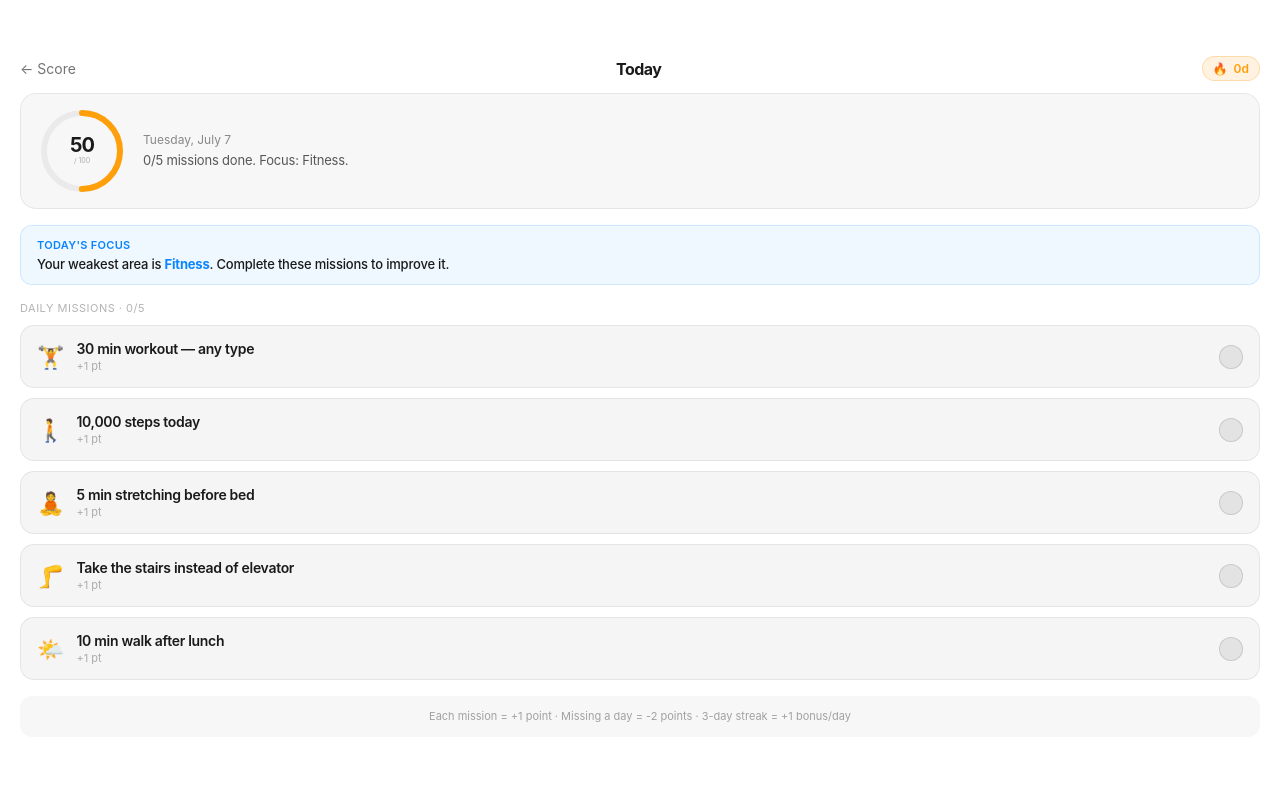
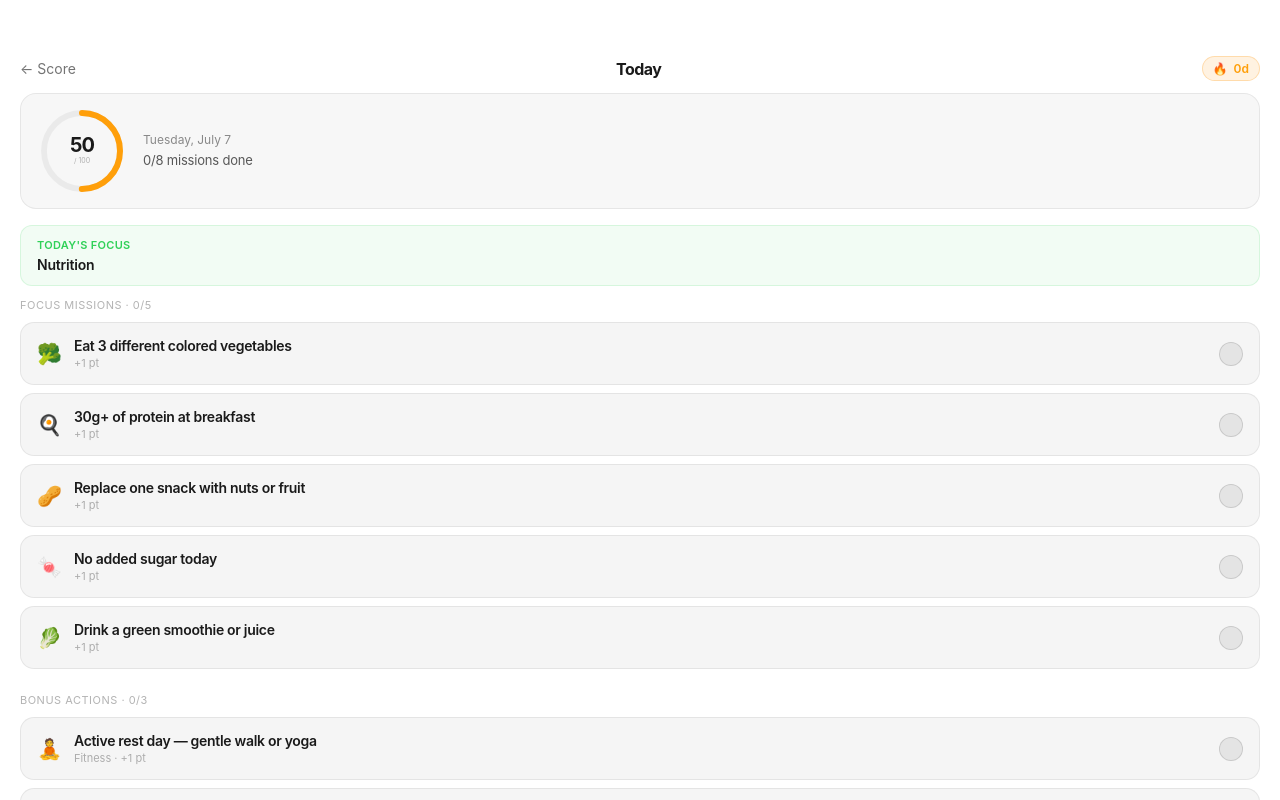
Before and after one commit to keyzersoze870/glowup-mvp, a Next.js app: page /today in a window 1280 px wide. Built offline with nearby package versions, Linux system fonts and the light colour scheme; sample sign-in values are in the browser's storage; a web font is replaced by a local one.

Commit message:
rotating daily focus + bonus actions

```diff
--- a/src/app/today/page.tsx
+++ b/src/app/today/page.tsx
@@ -5,64 +5,155 @@ import { useRouter } from 'next/navigation'
 const sf = `-apple-system, BlinkMacSystemFont, 'SF Pro Display', 'Helvetica Neue', sans-serif`
 const BLUE = '#0A84FF'
 
-// ─── MISSION TEMPLATES BY WEAK CATEGORY ───
-const MISSION_BANK: Record<string, Array<{id: string, text: string, icon: string, cat: string}>> = {
+// ─── ALL MISSIONS BY CATEGORY ───
+const FOCUS_MISSIONS: Record<string, Array<Array<{id: string, text: string, icon: string}>>> = {
   fitness: [
-    { id:'f1', text:'30 min workout — any type', icon:'🏋️', cat:'fitness' },
-    { id:'f2', text:'10,000 steps today', icon:'🚶', cat:'fitness' },
-    { id:'f3', text:'5 min stretching before bed', icon:'🧘', cat:'fitness' },
-    { id:'f4', text:'Take the stairs instead of elevator', icon:'🦵', cat:'fitness' },
-    { id:'f5', text:'10 min walk after lunch', icon:'🌤️', cat:'fitness' },
+    [
+      { id:'f1a', text:'30 min workout — any type', icon:'🏋️' },
+      { id:'f1b', text:'10,000 steps today', icon:'🚶' },
+      { id:'f1c', text:'5 min stretching morning + evening', icon:'🧘' },
+      { id:'f1d', text:'Take the stairs all day', icon:'🦵' },
+      { id:'f1e', text:'15 min walk after dinner', icon:'🌤️' },
+    ],
+    [
+      { id:'f2a', text:'20 min HIIT or cardio session', icon:'🏃' },
+      { id:'f2b', text:'50 squats throughout the day', icon:'🦵' },
+      { id:'f2c', text:'10 min yoga flow', icon:'🧘' },
+      { id:'f2d', text:'Walk or bike instead of driving', icon:'🚴' },
+      { id:'f2e', text:'30 sec plank x 5 sets', icon:'💪' },
+    ],
   ],
   sleep: [
-    { id:'s1', text:'In bed by 10:30pm tonight', icon:'🛏️', cat:'sleep' },
-    { id:'s2', text:'No screen 30 min before bed', icon:'📵', cat:'sleep' },
-    { id:'s3', text:'No caffeine after 2pm', icon:'☕', cat:'sleep' },
-    { id:'s4', text:'7+ hours of sleep tonight', icon:'🌙', cat:'sleep' },
-    { id:'s5', text:'5 min breathing exercise before bed', icon:'🫁', cat:'sleep' },
+    [
+      { id:'s1a', text:'In bed by 10:30pm tonight', icon:'🛏️' },
+      { id:'s1b', text:'No screen 30 min before bed', icon:'📵' },
+      { id:'s1c', text:'No caffeine after 2pm', icon:'☕' },
+      { id:'s1d', text:'7+ hours of sleep tonight', icon:'🌙' },
+      { id:'s1e', text:'5 min breathing exercise before bed', icon:'🫁' },
+    ],
+    [
+      { id:'s2a', text:'Wake up at the same time as yesterday', icon:'⏰' },
+      { id:'s2b', text:'Dim all lights 1 hour before bed', icon:'💡' },
+      { id:'s2c', text:'No heavy meal after 8pm', icon:'🍽️' },
+      { id:'s2d', text:'Read 10 pages instead of scrolling', icon:'📖' },
+      { id:'s2e', text:'Bedroom temperature below 70°F', icon:'❄️' },
+    ],
   ],
   nutrition: [
-    { id:'n1', text:'Eat a balanced meal with protein + veggies', icon:'🥗', cat:'nutrition' },
-    { id:'n2', text:'No processed food today', icon:'🚫', cat:'nutrition' },
-    { id:'n3', text:'Eat a fruit or vegetable snack', icon:'🍎', cat:'nutrition' },
-    { id:'n4', text:'Cook one meal from scratch', icon:'👩‍🍳', cat:'nutrition' },
-    { id:'n5', text:'No sugary drinks today', icon:'🥤', cat:'nutrition' },
+    [
+      { id:'n1a', text:'Eat a balanced meal with protein + veggies', icon:'🥗' },
+      { id:'n1b', text:'No processed food today', icon:'🚫' },
+      { id:'n1c', text:'Eat a fruit or vegetable snack', icon:'🍎' },
+      { id:'n1d', text:'Cook one meal from scratch', icon:'👩‍🍳' },
+      { id:'n1e', text:'No sugary drinks today', icon:'🥤' },
+    ],
+    [
+      { id:'n2a', text:'Eat 3 different colored vegetables', icon:'🥦' },
+      { id:'n2b', text:'30g+ of protein at breakfast', icon:'🍳' },
+      { id:'n2c', text:'Replace one snack with nuts or fruit', icon:'🥜' },
+      { id:'n2d', text:'No added sugar today', icon:'🍬' },
+      { id:'n2e', text:'Drink a green smoothie or juice', icon:'🥬' },
+    ],
   ],
   water: [
-    { id:'w1', text:'Drink 8 cups of water today', icon:'💧', cat:'water' },
-    { id:'w2', text:'Start the morning with a full glass', icon:'🌅', cat:'water' },
-    { id:'w3', text:'Carry a water bottle all day', icon:'🫗', cat:'water' },
-    { id:'w4', text:'Drink a glass before each meal', icon:'🥛', cat:'water' },
-    { id:'w5', text:'Replace one soda or coffee with water', icon:'♻️', cat:'water' },
+    [
+      { id:'w1a', text:'Drink 8 cups of water today', icon:'💧' },
+      { id:'w1b', text:'Start the morning with a full glass', icon:'🌅' },
+      { id:'w1c', text:'Carry a water bottle all day', icon:'🫗' },
+      { id:'w1d', text:'Drink a glass before each meal', icon:'🥛' },
+      { id:'w1e', text:'Replace one soda or coffee with water', icon:'♻️' },
+    ],
+    [
+      { id:'w2a', text:'Finish 1 liter before noon', icon:'⏳' },
+      { id:'w2b', text:'Set a water reminder every 2 hours', icon:'⏰' },
+      { id:'w2c', text:'Drink herbal tea instead of coffee', icon:'🍵' },
+      { id:'w2d', text:'Add lemon or cucumber to your water', icon:'🍋' },
+      { id:'w2e', text:'No alcohol today — hydrate only', icon:'🚫' },
+    ],
   ],
   stress: [
-    { id:'st1', text:'5 min meditation or deep breathing', icon:'🧘', cat:'stress' },
-    { id:'st2', text:'Write 3 things you are grateful for', icon:'📝', cat:'stress' },
-    { id:'st3', text:'Take a 10 min break with no phone', icon:'📵', cat:'stress' },
-    { id:'st4', text:'Go outside for fresh air for 15 min', icon:'🌿', cat:'stress' },
-    { id:'st5', text:'Listen to calming music for 10 min', icon:'🎵', cat:'stress' },
+    [
+      { id:'st1a', text:'5 min meditation or deep breathing', icon:'🧘' },
+      { id:'st1b', text:'Write 3 things you are grateful for', icon:'📝' },
+      { id:'st1c', text:'10 min break with no phone', icon:'📵' },
+      { id:'st1d', text:'Go outside for fresh air for 15 min', icon:'🌿' },
+      { id:'st1e', text:'Listen to calming music for 10 min', icon:'🎵' },
+    ],
+    [
+      { id:'st2a', text:'Journal for 5 minutes about your day', icon:'📓' },
+      { id:'st2b', text:'Say no to one thing that drains you', icon:'🙅' },
+      { id:'st2c', text:'Take 3 deep breaths before each meal', icon:'🫁' },
+      { id:'st2d', text:'Stretch for 5 min during a break', icon:'🤸' },
+      { id:'st2e', text:'Put your phone on Do Not Disturb for 1h', icon:'🔇' },
+    ],
   ],
   skincare: [
-    { id:'sk1', text:'Morning skincare routine (cleanse + moisturize)', icon:'🧴', cat:'skincare' },
-    { id:'sk2', text:'Apply SPF before going outside', icon:'☀️', cat:'skincare' },
-    { id:'sk3', text:'Evening skincare routine (cleanse + treat)', icon:'✨', cat:'skincare' },
-    { id:'sk4', text:'Don\'t touch your face today', icon:'🙅', cat:'skincare' },
-    { id:'sk5', text:'Change your pillowcase', icon:'🛏️', cat:'skincare' },
-  ],
-  bmi: [
-    { id:'b1', text:'30 min of cardio (walk, run, bike)', icon:'🏃', cat:'bmi' },
-    { id:'b2', text:'Eat a high-protein meal', icon:'🍗', cat:'bmi' },
-    { id:'b3', text:'No snacking after 8pm', icon:'🕗', cat:'bmi' },
-    { id:'b4', text:'Track your meals today', icon:'📋', cat:'bmi' },
-    { id:'b5', text:'Drink water instead of snacking', icon:'💧', cat:'bmi' },
+    [
+      { id:'sk1a', text:'Morning routine: cleanse + moisturize', icon:'🧴' },
+      { id:'sk1b', text:'Apply SPF before going outside', icon:'☀️' },
+      { id:'sk1c', text:'Evening routine: cleanse + treat', icon:'✨' },
+      { id:'sk1d', text:'Don\'t touch your face today', icon:'🙅' },
+      { id:'sk1e', text:'Change your pillowcase', icon:'🛏️' },
+    ],
+    [
+      { id:'sk2a', text:'Double cleanse tonight (oil + foam)', icon:'🫧' },
+      { id:'sk2b', text:'Apply a hydrating face mask', icon:'🎭' },
+      { id:'sk2c', text:'Moisturize within 60 sec after shower', icon:'⏱️' },
+      { id:'sk2d', text:'Clean your makeup brushes', icon:'🖌️' },
+      { id:'sk2e', text:'Drink extra water for skin hydration', icon:'💧' },
+    ],
   ],
 }
 
-// ─── SCORE PERSISTENCE ───
+// ─── BONUS ACTIONS (3 general ones that rotate) ───
+const BONUS_SETS = [
+  [
+    { id:'b1a', text:'30 min of movement — walk, run, or dance', icon:'🏃', cat:'Fitness' },
+    { id:'b1b', text:'Drink 8 cups of water', icon:'💧', cat:'Hydration' },
+    { id:'b1c', text:'Morning + evening skincare routine', icon:'✨', cat:'Skincare' },
+  ],
+  [
+    { id:'b2a', text:'10 min stretching or yoga', icon:'🧘', cat:'Fitness' },
+    { id:'b2b', text:'Eat at least 2 servings of vegetables', icon:'🥦', cat:'Nutrition' },
+    { id:'b2c', text:'Apply SPF before going outside', icon:'☀️', cat:'Skincare' },
+  ],
+  [
+    { id:'b3a', text:'Take 10,000 steps today', icon:'🚶', cat:'Fitness' },
+    { id:'b3b', text:'No sugary drinks — water only', icon:'🥤', cat:'Hydration' },
+    { id:'b3c', text:'5 min gratitude journaling', icon:'📝', cat:'Mindset' },
+  ],
+  [
+    { id:'b4a', text:'20 min workout of your choice', icon:'💪', cat:'Fitness' },
+    { id:'b4b', text:'Start the day with a full glass of water', icon:'🌅', cat:'Hydration' },
+    { id:'b4c', text:'Don\'t touch your face today', icon:'🙅', cat:'Skincare' },
+  ],
+  [
+    { id:'b5a', text:'Walk or bike instead of driving', icon:'🚴', cat:'Fitness' },
+    { id:'b5b', text:'Cook a healthy meal from scratch', icon:'👩‍🍳', cat:'Nutrition' },
+    { id:'b5c', text:'10 min phone-free break outside', icon:'🌿', cat:'Wellness' },
+  ],
+  [
+    { id:'b6a', text:'50 bodyweight squats throughout the day', icon:'🦵', cat:'Fitness' },
+    { id:'b6b', text:'Finish 1 liter of water before noon', icon:'⏳', cat:'Hydration' },
+    { id:'b6c', text:'Read 10 pages of a book before bed', icon:'📖', cat:'Mindset' },
+  ],
+  [
+    { id:'b7a', text:'Active rest day — gentle walk or yoga', icon:'🧘', cat:'Fitness' },
+    { id:'b7b', text:'Eat 3 different colored vegetables', icon:'🥗', cat:'Nutrition' },
+    { id:'b7c', text:'Apply a face mask or deep treatment', icon:'🎭', cat:'Skincare' },
+  ],
+]
+
+// ─── HELPERS ───
+function getDayOfYear(): number {
+  const now = new Date()
+  const start = new Date(now.getFullYear(), 0, 0)
+  return Math.floor((now.getTime() - start.getTime()) / (1000 * 60 * 60 * 24))
+}
+
 function getStoredScore(): { score: number, lastDate: string } {
   const raw = localStorage.getItem('glowup_live_score')
   if (raw) return JSON.parse(raw)
-  // First time: use onboarding score
   const onboardingScore = localStorage.getItem('glowup_score')
   if (onboardingScore) {
     const parsed = JSON.parse(onboardingScore)
@@ -81,11 +172,10 @@ function saveScore(score: number) {
 function applyDayPenalty(stored: { score: number, lastDate: string }): number {
   const today = new Date().toDateString()
   if (stored.lastDate === today) return stored.score
-  // Days missed = penalty
   const last = new Date(stored.lastDate)
   const now = new Date()
   const diffDays = Math.floor((now.getTime() - last.getTime()) / (1000 * 60 * 60 * 24))
-  const penalty = Math.min(diffDays * 2, 15) // Max -15 for missing days
+  const penalty = Math.min(diffDays * 2, 15)
   const newScore = Math.max(0, stored.score - penalty)
   saveScore(newScore)
   return newScore
@@ -94,8 +184,9 @@ function applyDayPenalty(stored: { score: number, lastDate: string }): number {
 export default function TodayPage() {
   const router = useRouter()
   const [profile, setProfile] = useState<any>(null)
-  const [weakest, setWeakest] = useState('fitness')
-  const [missions, setMissions] = useState<typeof MISSION_BANK['fitness']>([])
+  const [focusCat, setFocusCat] = useState('')
+  const [focusMissions, setFocusMissions] = useState<Array<{id:string, text:string, icon:string}>>([])
+  const [bonusMissions, setBonusMissions] = useState<Array<{id:string, text:string, icon:string, cat:string}>>([])
   const [checked, setChecked] = useState<Record<string, boolean>>({})
   const [liveScore, setLiveScore] = useState(50)
   const [streak, setStreak] = useState(0)
@@ -104,36 +195,24 @@ export default function TodayPage() {
   useEffect(() => {
     const p = localStorage.getItem('glowup_profile')
     if (!p) { router.push('/onboarding'); return }
-    const parsed = JSON.parse(p)
-    setProfile(parsed)
+    setProfile(JSON.parse(p))
 
-    // Calculate weakest from profile
-    const calculateWeakest = () => {
-      const scores: Record<string, number> = {
-        fitness: parsed.sport === '5+' ? 20 : parsed.sport === '3-4' ? 15 : parsed.sport === '1-2' ? 8 : 0,
-        sleep: parsed.sleep === '7-8' ? 18 : parsed.sleep === '8+' ? 14 : parsed.sleep === '5-6' ? 6 : 0,
-        nutrition: parsed.nutrition === 'excellent' ? 18 : parsed.nutrition === 'good' ? 14 : parsed.nutrition === 'average' ? 7 : 0,
-        water: parsed.eau === '2+' ? 12 : parsed.eau === '1.5-2' ? 9 : parsed.eau === '1-1.5' ? 4 : 0,
-        stress: parsed.stress === 'low' ? 14 : parsed.stress === 'moderate' ? 10 : parsed.stress === 'high' ? 4 : 0,
-        skincare: parsed.skincare === 'complete' ? 10 : parsed.skincare === 'basic' ? 5 : 0,
-      }
-      const maxes: Record<string, number> = { fitness:20, sleep:18, nutrition:18, water:12, stress:14, skincare:10 }
-      let w = 'fitness', wr = 1
-      for (const [k, v] of Object.entries(scores)) {
-        const r = v / maxes[k]
-        if (r < wr) { wr = r; w = k }
-      }
-      return w
-    }
+    // Rotate focus category daily
+    const cats = ['fitness', 'sleep', 'nutrition', 'water', 'stress', 'skincare']
+    const dayIdx = getDayOfYear()
+    const todayCat = cats[dayIdx % cats.length]
+    setFocusCat(todayCat)
 
-    const weak = calculateWeakest()
-    setWeakest(weak)
+    // Pick mission set (alternates between set 0 and 1)
+    const setIdx = Math.floor(dayIdx / cats.length) % 2
+    const missions = FOCUS_MISSIONS[todayCat]?.[setIdx] || FOCUS_MISSIONS[todayCat]?.[0] || []
+    setFocusMissions(missions)
 
-    // Load missions for weakest category
-    const todayMissions = MISSION_BANK[weak] || MISSION_BANK.fitness
-    setMissions(todayMissions)
+    // Pick bonus set
+    const bonusIdx = dayIdx % BONUS_SETS.length
+    setBonusMissions(BONUS_SETS[bonusIdx])
 
-    // Load score with day penalty
+    // Load score
     const stored = getStoredScore()
     const currentScore = applyDayPenalty(stored)
     setLiveScore(currentScore)
@@ -142,13 +221,12 @@ export default function TodayPage() {
     const st = localStorage.getItem('glowup_streak')
     setStreak(st ? Number(st) : 0)
 
-    // Restore today's checked missions
+    // Restore today's checked
     const savedChecked = localStorage.getItem('glowup_checked_today')
     const savedDate = localStorage.getItem('glowup_checked_date')
     if (savedChecked && savedDate === new Date().toDateString()) {
       setChecked(JSON.parse(savedChecked))
     } else {
-      // New day, reset checks
       localStorage.removeItem('glowup_checked_today')
     }
   }, [])
@@ -165,17 +243,30 @@ export default function TodayPage() {
     setScoreVariation(v => v + delta)
     saveScore(newScore)
 
-    // Check if all done
+    // Check if all done (focus + bonus)
+    const totalMissions = focusMissions.length + bonusMissions.length
     const doneCount = Object.values(newChecked).filter(Boolean).length
-    if (doneCount === missions.length) {
+    if (doneCount === totalMissions) {
       const newStreak = streak + 1
       setStreak(newStreak)
       localStorage.setItem('glowup_streak', String(newStreak))
     }
   }
 
-  const doneCount = Object.values(checked).filter(Boolean).length
-  const allDone = doneCount === missions.length && missions.length > 0
+  const focusDone = focusMissions.filter(m => checked[m.id]).length
+  const bonusDone = bonusMissions.filter(m => checked[m.id]).length
+  const totalDone = focusDone + bonusDone
+  const totalMissions = focusMissions.length + bonusMissions.length
+  const allDone = totalDone === totalMissions && totalMissions > 0
+
+  const catLabels: Record<string, string> = {
+    fitness:'Fitness', sleep:'Sleep', nutrition:'Nutrition',
+    water:'Hydration', stress:'Stress Management', skincare:'Skincare'
+  }
+  const catColors: Record<string, string> = {
+    fitness:'#FF9F0A', sleep:'#BF5AF2', nutrition:'#30D158',
+    water:BLUE, stress:'#FF453A', skincare:'#64D2FF'
+  }
 
   if (!profile) return (
     <div style={{ height:'100svh', background:'#FFFFFF', display:'flex', alignItems:'center', justifyContent:'center' }}>
@@ -186,10 +277,7 @@ export default function TodayPage() {
 
   const scoreColor = liveScore >= 70 ? '#30D158' : liveScore >= 45 ? '#FF9F0A' : '#FF453A'
   const circumference = 2 * Math.PI * 38
-  const weakLabels: Record<string, string> = {
-    fitness: 'Fitness', sleep: 'Sleep', nutrition: 'Nutrition',
-    water: 'Hydration', stress: 'Stress', skincare: 'Skincare', bmi: 'BMI'
-  }
+  const focusColor = catColors[focusCat] || BLUE
 
   return (
     <main style={{ height:'100svh', background:'#FFFFFF', fontFamily:sf, overflow:'hidden', display:'flex', flexDirection:'column' }}>
@@ -234,28 +322,25 @@ export default function TodayPage() {
               </div>
             )}
             <p style={{ fontSize:13, color:'rgba(0,0,0,0.65)', lineHeight:1.4, letterSpacing:-0.2 }}>
-              {allDone
-                ? 'All missions complete 🎉 Great job today!'
-                : `${doneCount}/${missions.length} missions done. Focus: ${weakLabels[weakest]}.`}
+              {allDone ? 'All missions complete 🎉' : `${totalDone}/${totalMissions} missions done`}
             </p>
           </div>
         </div>
 
-        {/* FOCUS AREA */}
-        <div style={{ padding:'12px 16px', background:'rgba(10,132,255,0.06)', border:'0.5px solid rgba(10,132,255,0.15)', borderRadius:12, marginBottom:16 }}>
-          <p style={{ fontSize:11, color:BLUE, fontWeight:600, letterSpacing:0.3, textTransform:'uppercase', marginBottom:4 }}>Today's focus</p>
-          <p style={{ fontSize:13, color:'#1A1A1A', fontWeight:500, letterSpacing:-0.2 }}>
-            Your weakest area is <span style={{ color:BLUE, fontWeight:700 }}>{weakLabels[weakest]}</span>. Complete these missions to improve it.
+        {/* TODAY'S FOCUS */}
+        <div style={{ padding:'12px 16px', background:`${focusColor}10`, border:`0.5px solid ${focusColor}25`, borderRadius:12, marginBottom:12 }}>
+          <p style={{ fontSize:11, color:focusColor, fontWeight:600, letterSpacing:0.3, textTransform:'uppercase', marginBottom:4 }}>Today's focus</p>
+          <p style={{ fontSize:14, color:'#1A1A1A', fontWeight:600, letterSpacing:-0.2 }}>
+            {catLabels[focusCat]}
           </p>
         </div>
 
-        {/* MISSIONS */}
         <p style={{ fontSize:11, color:'rgba(0,0,0,0.3)', letterSpacing:0.5, textTransform:'uppercase', marginBottom:10 }}>
-          Daily missions · {doneCount}/{missions.length}
+          Focus missions · {focusDone}/{focusMissions.length}
         </p>
 
-        <div style={{ display:'flex', flexDirection:'column', gap:10 }}>
-          {missions.map(m => {
+        <div style={{ display:'flex', flexDirection:'column', gap:8, marginBottom:24 }}>
+          {focusMissions.map(m => {
             const done = checked[m.id]
             return (
               <button key={m.id} onClick={() => toggleMission(m.id)}
@@ -265,7 +350,7 @@ export default function TodayPage() {
                   borderRadius:14, padding:'14px 16px', display:'flex', alignItems:'center', gap:12,
                   cursor:'pointer', fontFamily:sf, transition:'all 0.15s', textAlign:'left',
                 }}>
-                <span style={{ fontSize:22, flexShrink:0 }}>{m.icon}</span>
+                <span style={{ fontSize:20, flexShrink:0 }}>{m.icon}</span>
                 <div style={{ flex:1 }}>
                   <p style={{ fontSize:14, fontWeight:600, color: done ? 'rgba(0,0,0,0.35)' : '#1A1A1A', letterSpacing:-0.3, textDecoration: done ? 'line-through' : 'none' }}>{m.text}</p>
                   <p style={{ fontSize:11, color:'rgba(0,0,0,0.3)', marginTop:2 }}>+1 pt</p>
@@ -275,7 +360,6 @@ export default function TodayPage() {
                   background: done ? '#30D158' : 'rgba(0,0,0,0.07)',
                   border:`0.5px solid ${done ? '#30D158' : 'rgba(0,0,0,0.12)'}`,
                   display:'flex', alignItems:'center', justifyContent:'center', flexShrink:0,
-                  transition:'all 0.15s',
                 }}>
                   {done && <span style={{ fontSize:13, color:'#fff', fontWeight:700 }}>✓</span>}
                 </div>
@@ -284,12 +368,46 @@ export default function TodayPage() {
           })}
         </div>
 
-        {/* ALL DONE MESSAGE */}
+        {/* BONUS ACTIONS */}
+        <p style={{ fontSize:11, color:'rgba(0,0,0,0.3)', letterSpacing:0.5, textTransform:'uppercase', marginBottom:10 }}>
+          Bonus actions · {bonusDone}/{bonusMissions.length}
+        </p>
+
+        <div style={{ display:'flex', flexDirection:'column', gap:8 }}>
+          {bonusMissions.map(m => {
+            const done = checked[m.id]
+            return (
+              <button key={m.id} onClick={() => toggleMission(m.id)}
+                style={{
+                  width:'100%', background: done ? 'rgba(48,209,88,0.08)' : 'rgba(0,0,0,0.04)',
+                  border:`0.5px solid ${done ? 'rgba(48,209,88,0.2)' : 'rgba(0,0,0,0.07)'}`,
+                  borderRadius:14, padding:'14px 16px', display:'flex', alignItems:'center', gap:12,
+                  cursor:'pointer', fontFamily:sf, transition:'all 0.15s', textAlign:'left',
+                }}>
+                <span style={{ fontSize:20, flexShrink:0 }}>{m.icon}</span>
+                <div style={{ flex:1 }}>
+                  <p style={{ fontSize:14, fontWeight:600, color: done ? 'rgba(0,0,0,0.35)' : '#1A1A1A', letterSpacing:-0.3, textDecoration: done ? 'line-through' : 'none' }}>{m.text}</p>
+                  <p style={{ fontSize:11, color:'rgba(0,0,0,0.3)', marginTop:2 }}>{m.cat} · +1 pt</p>
+                </div>
+                <div style={{
+                  width:24, height:24, borderRadius:'50%',
+                  background: done ? '#30D158' : 'rgba(0,0,0,0.07)',
+                  border:`0.5px solid ${done ? '#30D158' : 'rgba(0,0,0,0.12)'}`,
+                  display:'flex', alignItems:'center', justifyContent:'center', flexShrink:0,
+                }}>
+                  {done && <span style={{ fontSize:13, color:'#fff', fontWeight:700 }}>✓</span>}
+                </div>
+              </button>
+            )
+          })}
+        </div>
+
+        {/* ALL DONE */}
         {allDone && (
           <div style={{ marginTop:16, padding:'16px', background:'rgba(48,209,88,0.08)', border:'0.5px solid rgba(48,209,88,0.2)', borderRadius:16, textAlign:'center' }}>
             <p style={{ fontSize:24, marginBottom:8 }}>🎉</p>
             <p style={{ fontSize:14, fontWeight:600, color:'#30D158', letterSpacing:-0.3, marginBottom:4 }}>Perfect day!</p>
-            <p style={{ fontSize:13, color:'rgba(0,0,0,0.55)', lineHeight:1.5 }}>Come back tomorrow to keep your streak going. Missing a day costs you -2 points.</p>
+            <p style={{ fontSize:13, color:'rgba(0,0,0,0.55)', lineHeight:1.5 }}>Come back tomorrow for new missions. Missing a day costs you -2 points.</p>
           </div>
         )}
 
```
